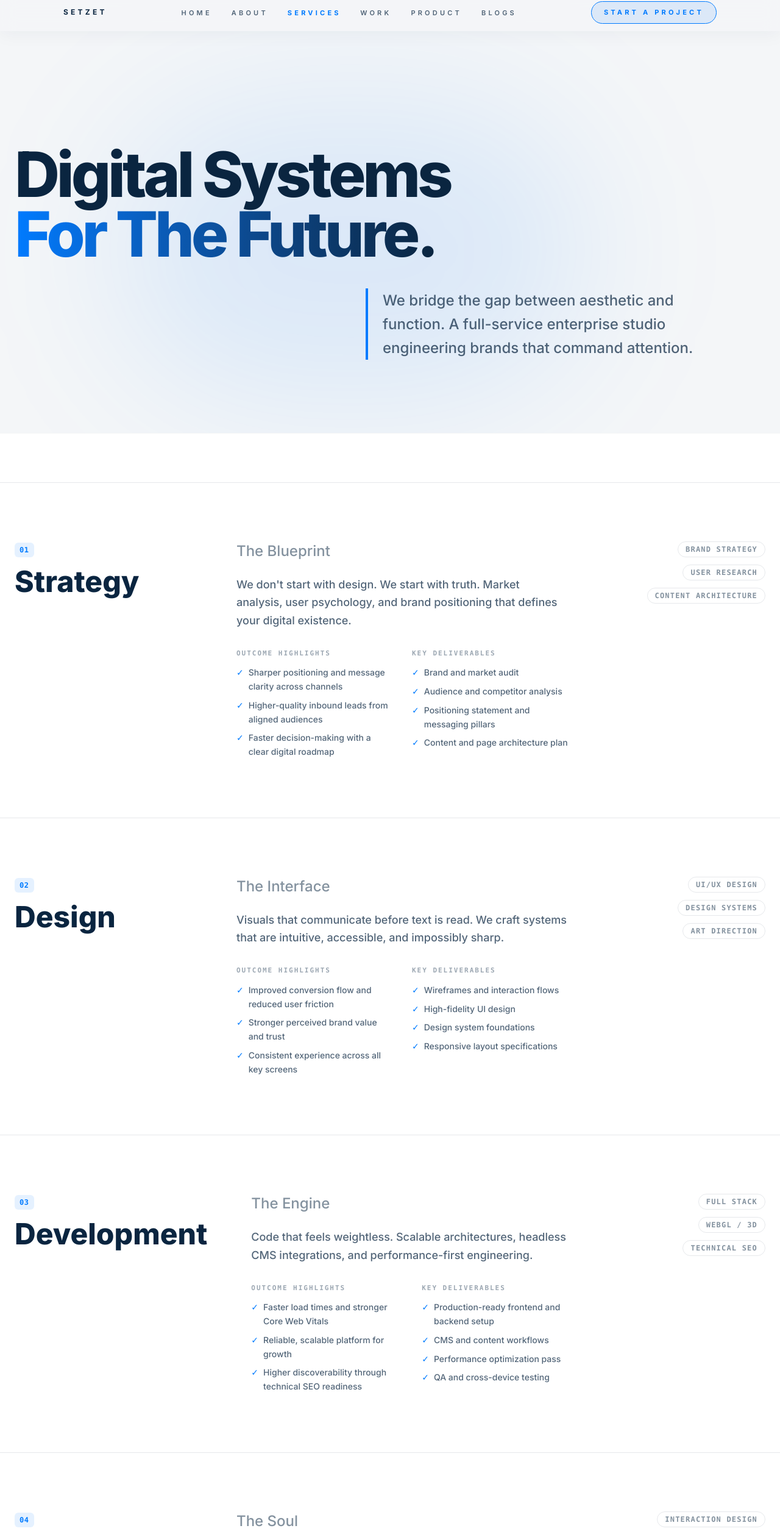
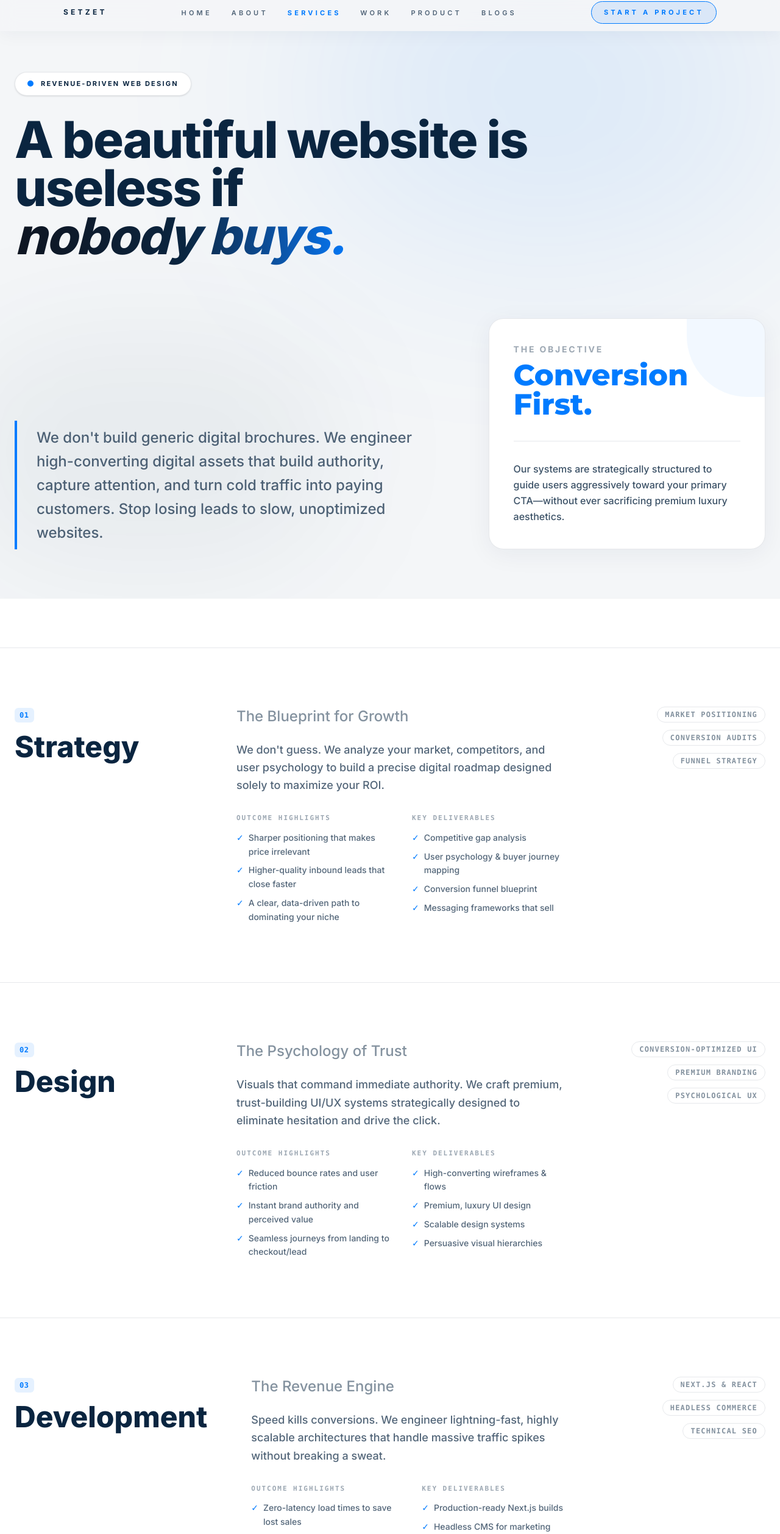
Before and after one commit to wasimfaiz/agency-website-2, a Next.js app: page /services in a window 1280 px wide. Shown: the part 10-2526 px from the top of the page at 61% size. Built offline with nearby package versions, Linux system fonts and the light colour scheme; a web font is replaced by a local one.

Commit message:
fixed product heading

```diff
--- a/src/app/services/page.tsx
+++ b/src/app/services/page.tsx
@@ -28,70 +28,70 @@ const stagger = {
 const services = [
   {
     title: "Strategy",
-    description: "The Blueprint",
-    detail: "We don't start with design. We start with truth. Market analysis, user psychology, and brand positioning that defines your digital existence.",
-    meta: ["Brand Strategy", "User Research", "Content Architecture"],
+    description: "The Blueprint for Growth",
+    detail: "We don't guess. We analyze your market, competitors, and user psychology to build a precise digital roadmap designed solely to maximize your ROI.",
+    meta: ["Market Positioning", "Conversion Audits", "Funnel Strategy"],
     outcomes: [
-      "Sharper positioning and message clarity across channels",
-      "Higher-quality inbound leads from aligned audiences",
-      "Faster decision-making with a clear digital roadmap",
+      "Sharper positioning that makes price irrelevant",
+      "Higher-quality inbound leads that close faster",
+      "A clear, data-driven path to dominating your niche",
     ],
     deliverables: [
-      "Brand and market audit",
-      "Audience and competitor analysis",
-      "Positioning statement and messaging pillars",
-      "Content and page architecture plan",
+      "Competitive gap analysis",
+      "User psychology & buyer journey mapping",
+      "Conversion funnel blueprint",
+      "Messaging frameworks that sell",
     ],
   },
   {
     title: "Design",
-    description: "The Interface",
-    detail: "Visuals that communicate before text is read. We craft systems that are intuitive, accessible, and impossibly sharp.",
-    meta: ["UI/UX Design", "Design Systems", "Art Direction"],
+    description: "The Psychology of Trust",
+    detail: "Visuals that command immediate authority. We craft premium, trust-building UI/UX systems strategically designed to eliminate hesitation and drive the click.",
+    meta: ["Conversion-Optimized UI", "Premium Branding", "Psychological UX"],
     outcomes: [
-      "Improved conversion flow and reduced user friction",
-      "Stronger perceived brand value and trust",
-      "Consistent experience across all key screens",
+      "Reduced bounce rates and user friction",
+      "Instant brand authority and perceived value",
+      "Seamless journeys from landing to checkout/lead",
     ],
     deliverables: [
-      "Wireframes and interaction flows",
-      "High-fidelity UI design",
-      "Design system foundations",
-      "Responsive layout specifications",
+      "High-converting wireframes & flows",
+      "Premium, luxury UI design",
+      "Scalable design systems",
+      "Persuasive visual hierarchies",
     ],
   },
   {
     title: "Development",
-    description: "The Engine",
-    detail: "Code that feels weightless. Scalable architectures, headless CMS integrations, and performance-first engineering.",
-    meta: ["Full Stack", "WebGL / 3D", "Technical SEO"],
+    description: "The Revenue Engine",
+    detail: "Speed kills conversions. We engineer lightning-fast, highly scalable architectures that handle massive traffic spikes without breaking a sweat.",
+    meta: ["Next.js & React", "Headless Commerce", "Technical SEO"],
     outcomes: [
-      "Faster load times and stronger Core Web Vitals",
-      "Reliable, scalable platform for growth",
-      "Higher discoverability through technical SEO readiness",
+      "Zero-latency load times to save lost sales",
+      "A bulletproof foundation ready to scale",
+      "Higher discoverability through native technical SEO",
     ],
     deliverables: [
-      "Production-ready frontend and backend setup",
-      "CMS and content workflows",
-      "Performance optimization pass",
-      "QA and cross-device testing",
+      "Production-ready Next.js builds",
+      "Headless CMS for marketing speed",
+      "Vercel / Core Web Vitals optimization",
+      "Secure, scalable backend integrations",
     ],
   },
   {
     title: "Motion",
-    description: "The Soul",
-    detail: "Movement that guides, informs, and delights. From micro-interactions to full-screen cinematic storytelling.",
-    meta: ["Interaction Design", "Lottie / Rive", "GSAP Animation"],
+    description: "The Hook",
+    detail: "Static sites are dead. We inject purposeful WebGL and micro-animations that physically hook user attention and force them to keep scrolling down your funnel.",
+    meta: ["GSAP / Framer Motion", "WebGL Elements", "Scroll Psychology"],
     outcomes: [
-      "Better engagement and session depth",
-      "Clearer user guidance through interaction cues",
-      "A more memorable and premium brand experience",
+      "Massive increases in average session duration",
+      "Subconscious guidance toward your primary CTA",
+      "A 'wow' factor that competitors can't replicate",
     ],
     deliverables: [
-      "Motion direction and interaction principles",
-      "Micro-interactions for key touchpoints",
-      "Scroll and transition choreography",
-      "Animation performance tuning",
+      "Cinematic scroll choreography",
+      "Premium micro-interactions",
+      "Interactive 3D / WebGL moments",
+      "Performance-tuned animations",
     ],
   }
 ];
@@ -210,33 +210,71 @@ export default function ServicesPage() {
 
 
 
-      {/* 1. HERO SECTION - Minimal & Clean */}
-      <section className="relative min-h-[90vh] flex flex-col justify-center px-6 pt-32 overflow-hidden">
-         <div className="absolute inset-0 z-0">
-             <div className="absolute top-1/4 right-1/4 w-[60vw] h-[60vh] bg-[#007BFF]/10 rounded-full blur-[120px]" />
+      {/* 1. HERO SECTION - Conversion & Sales Focused */}
+      <section className="relative min-h-[95vh] flex flex-col justify-center px-6 pt-32 pb-20 overflow-hidden">
+         <div className="absolute inset-0 z-0 bg-[#F4F6F8]">
+             {/* Dynamic background elements */}
+             <div className="absolute -top-20 right-0 w-[60vw] h-[60vh] bg-[#007BFF]/10 rounded-full blur-[140px]" />
+             <div className="absolute bottom-10 -left-20 w-[50vw] h-[50vh] bg-[#0A2540]/5 rounded-full blur-[100px]" />
          </div>
 
          <div className="container mx-auto relative z-10">
+             <div className="max-w-5xl">
+                 <motion.div
+                   initial={{ opacity: 0, y: 20 }}
+                   animate={{ opacity: 1, y: 0 }}
+                   transition={{ duration: 0.6, ease: "easeOut" }}
+                   className="mb-8 inline-flex items-center gap-3 rounded-full border border-[#0A2540]/10 bg-white px-5 py-2.5 shadow-sm"
+                 >
+                   <span className="relative flex h-2.5 w-2.5">
+                     <span className="absolute inline-flex h-full w-full animate-ping rounded-full bg-[#007BFF] opacity-75"></span>
+                     <span className="relative inline-flex h-2.5 w-2.5 rounded-full bg-[#007BFF]"></span>
+                   </span>
+                   <span className="text-[11px] font-bold uppercase tracking-[0.2em] text-[#0A2540]">Revenue-Driven Web Design</span>
+                 </motion.div>
+
                  <motion.h1
-               initial={{ opacity: 0, y: 50 }}
+                   initial={{ opacity: 0, y: 30 }}
                    animate={{ opacity: 1, y: 0 }}
-               transition={{ duration: 1, ease: [0.22, 1, 0.36, 1] }}
-               className="text-[clamp(3.5rem,8vw,9.5rem)] font-heading font-extrabold leading-[0.95] tracking-tighter mb-10 text-[#0A2540]"
+                   transition={{ duration: 0.8, delay: 0.1, ease: [0.22, 1, 0.36, 1] }}
+                   className="text-[clamp(3rem,6.5vw,7.5rem)] font-heading font-extrabold leading-[0.95] tracking-tight mb-10 text-[#0A2540]"
                  >
-                Digital Systems <br/>
-                <span className="text-transparent bg-clip-text bg-gradient-to-r from-[#007BFF] to-[#0A2540]">For The Future.</span>
+                    A beautiful website is useless if <br className="hidden lg:block" />
+                    <span className="text-transparent bg-clip-text bg-gradient-to-r from-[#0E1521] via-[#0A2540] to-[#007BFF] pr-4 italic">nobody buys.</span>
                  </motion.h1>
+             </div>
+
+             <div className="grid md:grid-cols-[1.5fr_1fr] gap-12 lg:gap-24 mt-16 md:mt-24 items-end">
+                 <motion.div
+                    initial={{ opacity: 0, y: 30 }}
+                    animate={{ opacity: 1, y: 0 }}
+                    transition={{ delay: 0.3, duration: 0.8 }}
+                 >
+                     <p className="text-xl md:text-2xl text-[#0A2540]/70 font-medium leading-relaxed border-l-4 border-[#007BFF] pl-6 lg:pl-8 py-2">
+                        We don't build generic digital brochures. We engineer high-converting digital assets that build authority, capture attention, and turn cold traffic into paying customers. Stop losing leads to slow, unoptimized websites.
+                     </p>
+                 </motion.div>
 
                  <motion.div
-                initial={{ opacity: 0 }}
-                animate={{ opacity: 1 }}
-                transition={{ delay: 0.5, duration: 1 }}
-                className="max-w-xl md:ml-auto md:mr-20"
+                    initial={{ opacity: 0, scale: 0.95 }}
+                    animate={{ opacity: 1, scale: 1 }}
+                    transition={{ delay: 0.5, duration: 0.8 }}
                  >
-                 <p className="text-xl md:text-2xl text-[#0A2540]/70 font-medium leading-relaxed border-l-4 border-[#007BFF] pl-6">
-                    We bridge the gap between aesthetic and function. A full-service enterprise studio engineering brands that command attention.
+                    <div className="flex flex-col gap-6 p-8 lg:p-10 rounded-3xl bg-white border border-[#0A2540]/10 shadow-[0_8px_40px_rgba(10,37,64,0.06)] backdrop-blur-md relative overflow-hidden">
+                        <div className="absolute top-0 right-0 w-32 h-32 bg-[#007BFF]/5 rounded-bl-[100px] pointer-events-none" />
+                        <div>
+                            <div className="text-sm font-bold uppercase tracking-[0.2em] text-[#0A2540]/40 mb-2">The Objective</div>
+                            <div className="text-4xl lg:text-5xl font-extrabold text-[#007BFF] font-heading mb-1">Conversion First.</div>
+                        </div>
+                        <div className="h-px w-full bg-[#0A2540]/10 my-2" />
+                        <div>
+                            <p className="text-base text-[#0A2540]/80 font-medium leading-relaxed">
+                              Our systems are strategically structured to guide users aggressively toward your primary CTA—without ever sacrificing premium luxury aesthetics.
                             </p>
+                        </div>
+                    </div>
                  </motion.div>
+             </div>
          </div>
        </section>
 
@@ -253,23 +291,23 @@ export default function ServicesPage() {
          <div className="container mx-auto grid md:grid-cols-2 gap-20">
              <div className="sticky top-32 h-fit z-10">
                  <h2 className="text-5xl md:text-7xl font-heading font-extrabold mb-8 text-[#0A2540]">
-                    How We <br/> Work
+                    The Growth <br/> Sequence
                  </h2>
                  <p className="text-lg text-[#0A2540]/60 max-w-sm font-medium">
-                    Refined over years of shipping products. A linear process for non-linear impact.
+                    We don't just build and disappear. This is a battle-tested system designed entirely around scaling your revenue.
                  </p>
                  <Link href="/#contact" className="mt-10 inline-flex items-center gap-2 text-[#007BFF] font-bold pb-1 hover:underline group">
-                    Start a Conversation <span className="group-hover:translate-x-1 transition-transform">→</span>
+                    Book a Strategy Call <span className="group-hover:translate-x-1 transition-transform">→</span>
                  </Link>
              </div>
 
              <div>
                  {[
-                    { num: "01", title: "Discovery & Audit", text: "We strip away the noise. We analyze your current state, your competitors, and your goals to find the path of least resistance." },
-                    { num: "02", title: "Architecture", text: "Structure precedes design. We map out user flows, content hierarchies, and technical requirements." },
-                    { num: "03", title: "Visual System", text: "We create a design language unique to you. Typography, color, and motion that speaks your brand's truth." },
-                    { num: "04", title: "Production", text: "Development sprints. Pixel-perfect implementation. Testing across devices. We build for the real world." },
-                    { num: "05", title: "Launch & Scale", text: "Deployment is just a milestone. We optimize, iterate, and help you grow." }
+                    { num: "01", title: "Conversion Audit", text: "We strip away the fluff. We analyze exactly where your current site is bleeding money and dropping leads." },
+                    { num: "02", title: "Funnel Architecture", text: "Structure dictates sales. We map out the exact psychological journey needed to turn a cold click into a closed deal." },
+                    { num: "03", title: "Premium Visuals", text: "We wrap our logic in an impossibly sharp, high-authority UI that makes your competitors look painfully outdated." },
+                    { num: "04", title: "Performance Build", text: "Development sprints focused on zero-latency. Because every second of loading time costs you conversions." },
+                    { num: "05", title: "Launch & Scale", text: "We push live, monitor the analytics, and optimize the funnel to ensure your ROI compounds over time." }
                  ].map((step, i) => (
                      <ProcessStep key={i} index={i} number={step.num} title={step.title} text={step.text} />
                  ))}
@@ -281,7 +319,7 @@ export default function ServicesPage() {
       <section className="min-h-[80vh] flex flex-col items-center justify-center text-center px-6 bg-white text-[#0A2540] relative overflow-hidden border-t border-[#0A2540]/5">
           <div className="relative z-10 max-w-4xl">
               <h2 className="text-[clamp(3rem,8vw,8rem)] font-heading font-extrabold leading-none tracking-tighter mb-10">
-                 Let's Build It.
+                 Scale Your Revenue.
               </h2>
               <div className="flex flex-col sm:flex-row items-center justify-center gap-6">
                  <Link
```
Also changed, not shown: src/app/about/page.tsx (+69 -1 lines), src/app/product/page.tsx (+5 -5 lines). Lines whose indentation alone changed are shown as unchanged.
